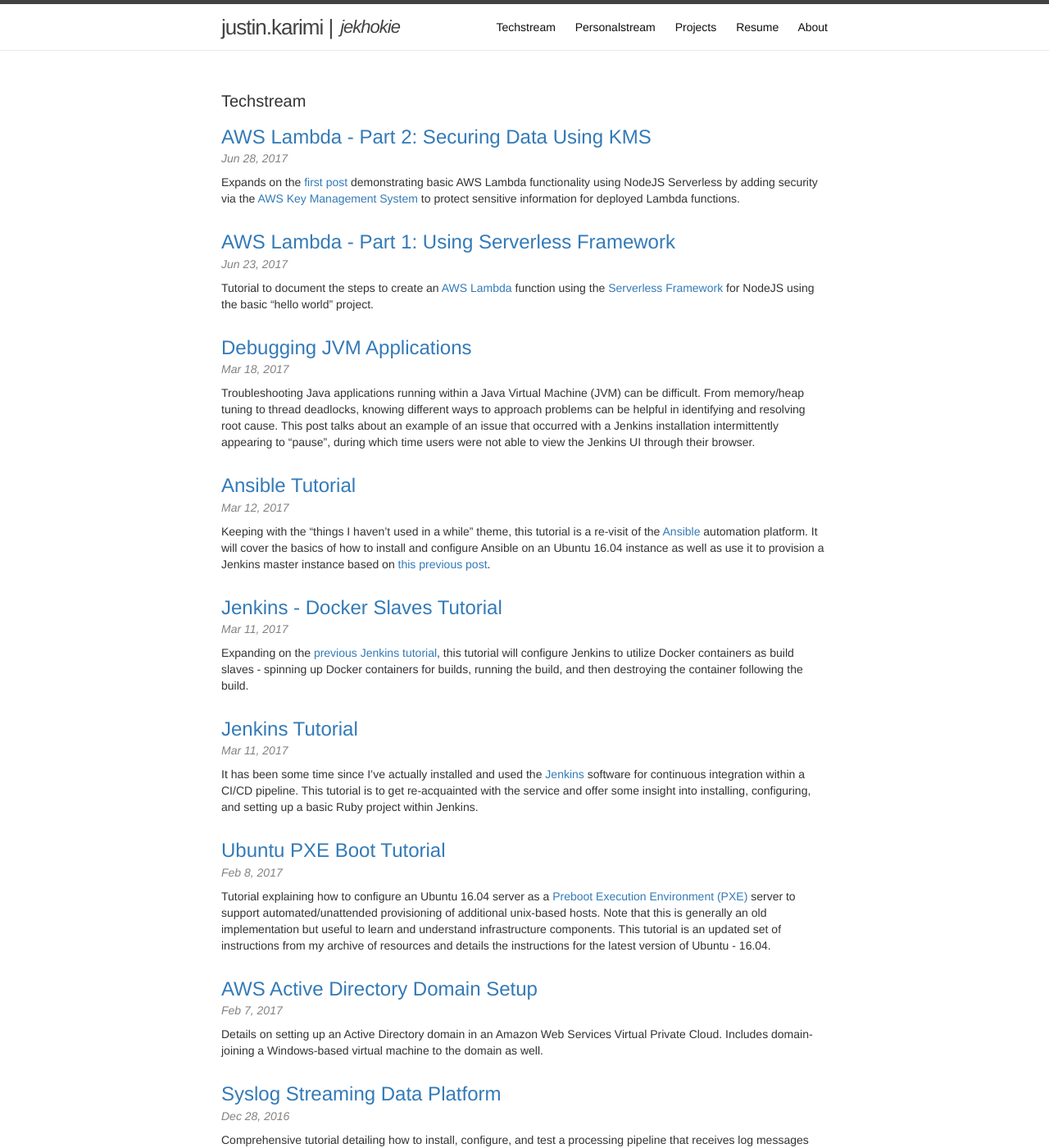
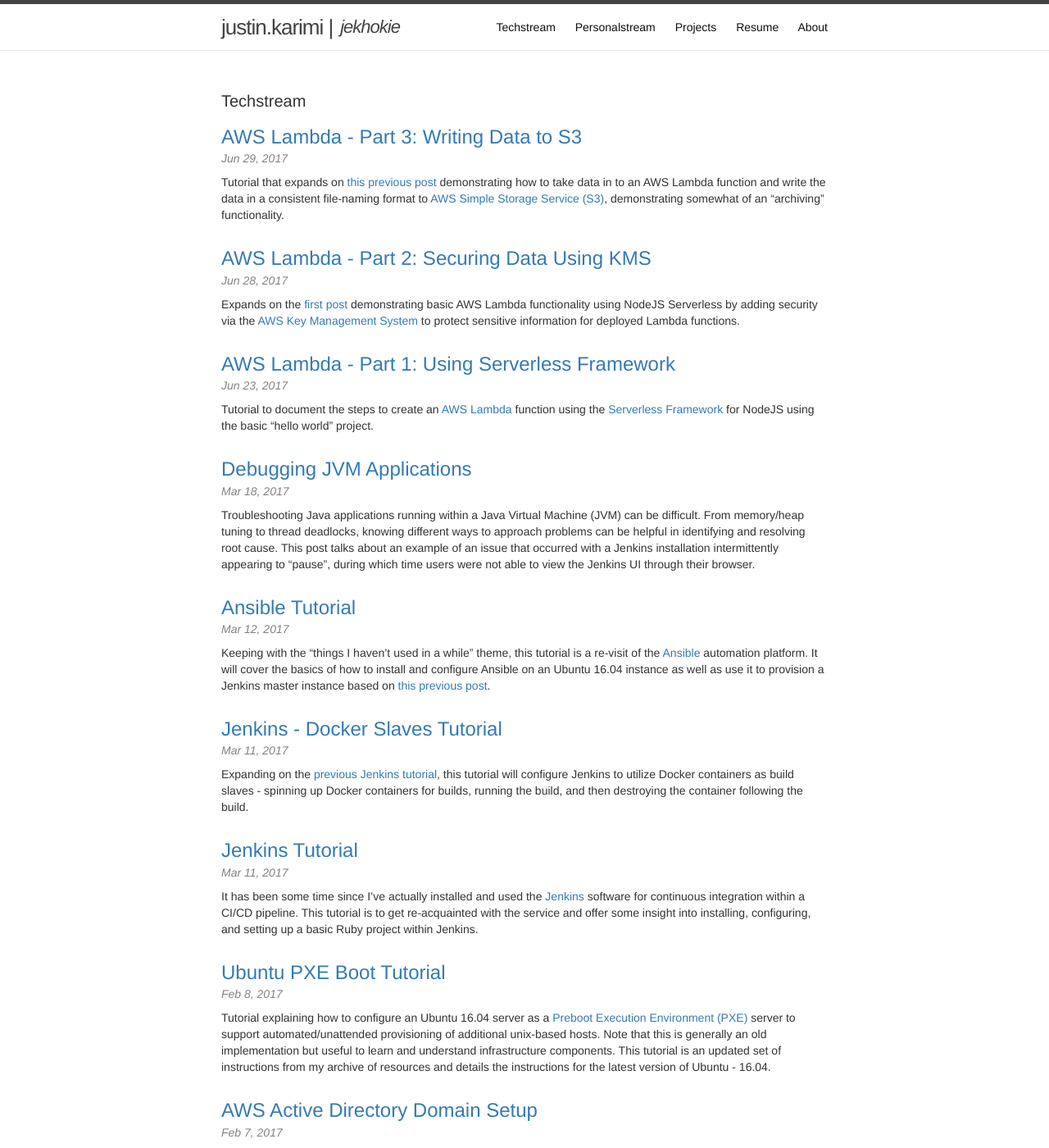
Before and after one commit to jekhokie/jekhokie.github.io, a Jekyll site: the page built from index.html, in a window 1280 px wide and 1400 px high. Shown: the whole window at 82% size. Built offline with Jekyll 4.4.1, drawn with Linux system fonts in a browser that asks for light colours; the list of posts is cut into pages by our own code; some of the changed lines change nothing that is shown; some of the changed text lies outside the part shown.

Commit message:
Add Post for AWS Lambda Storage to S3
Add a post (and update references to point to the new post) that details
how to expand on the previous Lambda functionality and store data to S3
as part of the processing pipeline.

```diff
--- a/_posts/2017-06-28-aws-lambda-part-2-securing-data-using-kms.markdown
+++ b/_posts/2017-06-28-aws-lambda-part-2-securing-data-using-kms.markdown
@@ -283,6 +283,11 @@
 variables are needed, so take a few minutes to write some helper functions to perform this automatically
 for you to make your development patterns easier.
 
+### Next Steps
+
+Take the next step and check out [this next post]({% post_url 2017-06-29-aws-lambda-part-3-writing-to-s3 %})
+that details how to store data that is sent to an AWS Lambda function to AWS S3.
+
 ### Credit
 
 The above tutorial was pieced together with some information from the following sites/resources:
--- /dev/null
+++ b/_posts/2017-06-29-aws-lambda-part-3-writing-to-s3.markdown
@@ -0,0 +1,249 @@
+---
+layout: post
+title:  "AWS Lambda - Part 3: Writing Data to S3"
+date:   2017-06-29 19:31:31 -0400
+categories: nodejs aws lambda serverless s3
+---
+Tutorial that expands on [this previous post]({% post_url 2017-06-28-aws-lambda-part-2-securing-data-using-kms %})
+demonstrating how to take data in to an AWS Lambda function and write the data in a consistent file-naming format
+to [AWS Simple Storage Service (S3)](https://aws.amazon.com/s3/), demonstrating somewhat of an "archiving"
+functionality.
+
+### Background
+
+This post is an expansion of the [previous AWS Lambda Post]({% post_url 2017-06-28-aws-lambda-part-2-securing-data-using-kms %})
+describing how to secure sensitive information in your AWS Lambda project/environment. This post expands
+further and demonstrates how an AWS Lambda function, when sent data along with a request, can write the
+data to an S3 bucket using a naming convention in line with the date/time the request was received,
+demonstrating somewhat of an archiving functionality. Although there are ingest services in AWS that can
+do this more natively using AWS services, this is a good proof of concept to demonstrate how to link an
+AWS Lambda function to S3.
+
+As previously, all instructions within are assumed for an Ubuntu-16.04 installation. While the commands
+may also work on various other operating systems of the Unix type, your mileage may vary.
+
+Like the previous tutorial, you will also need an AWS account to deploy the functionality into and test
+using AWS S3 (and the previous KMS functionality). As a note, S3 is *very* inexpensive for file storage.
+
+### Prerequisites
+
+As before, this posts assume you follow the [previous post]({% post_url 2017-06-28-aws-lambda-part-2-securing-data-using-kms %})
+steps for setting up the environment and having a basic code base. Please follow the previous post in
+its entirety before proceeding with this post.
+
+### Exploring S3
+
+Fist and foremost, we'll detail some commands that you can use to explore your S3 environment. Assuming
+you already have the AWS CLI configured (per the Prerequisites section above), you can run S3 commands
+to explore how to interact with the AWS S3 service:
+
+{% highlight bash %}
+# list buckets in S3 (no output, no buckets created yet)
+$ aws s3 ls
+
+# make a bucket in S3 - note that you may run into a naming conflict
+# given that bucket names MUST be unique within a system - if so, simply
+# choose a different unique name that will work
+$ aws s3 mb s3://test-bucket
+# should output:
+#   make_bucket: test-bucket
+
+# create a local file and copy the contents to the bucket
+$ echo "This is a test" > test-file.txt
+$ aws s3 cp test-file.txt s3://test-bucket
+# should output:
+#   upload: ./test-file.txt to s3://test-bucket/test-file.txt
+
+# list the buckets
+$ aws s3 ls
+# should output:
+#   2017-06-29 19:35:34 test-bucket
+
+# list the bucket contents
+$ aws s3 ls s3://test-bucket
+# should output:
+#   2017-06-29 19:35:45 15 test-file.txt
+
+# remove the test bucket from S3
+$ aws s3 rb s3://test-bucket --force
+# should output:
+#   delete: s3://test-bucket/test-file.txt
+#   remove_bucket: test-bucket
+{% endhighlight %}
+
+### Coding in Serverless
+
+Now that we have some experience interacting with AWS S3 via the command line, let's code our
+application to also interact with the service. We are going to update the code base so that
+whenever the Lambda function receives a request, if the request contains data, we record the
+data to a file in an S3 bucket, with a filename corresponding to the date/time the request was
+made.
+
+We are going to assume that the bucket we wish to use already exists, so let's go ahead and
+create one from the command line like we did before:
+
+{% highlight bash %}
+$ aws s3 mb s3://hello-bucket
+# should output:
+#   make_bucket: hello-bucket
+
+# double-check that the bucket exists
+$ aws s3 ls
+# output should contain:
+#   2017-06-29 19:44:18 hello-bucket
+{% endhighlight %}
+
+Next, we need to set up permissions for the Lambda function to be able to write to the S3 bucket,
+specify a custom parameter containing the bucket name to reduce code duplication, and add a handler
+that will ultimately write the data to S3. Note that the ARN for the S3 bucket is constructed using
+standard notation and the custom bucket name (which is one of the reasons why bucket names must be
+unique):
+
+{% highlight bash %}
+$ vim serverless.yml
+# ensure the following lines exist in the respective areas:
+#   ...
+#   custom:
+#     bucketName: hello-bucket
+#   ...
+#   provider:
+#     iamRoleStatements:
+#       ...
+#       - Effect: Allow
+#         Action:
+#           - s3:PutObject
+#         Resource: "arn:aws:s3:::${self:custom.bucketName}/*"
+#   ...
+#
+# also, update the 'functions' for the hello function to include an
+# environment variable decarling the bucket name:
+#
+#   ...
+#   functions:
+#     hello:
+#       ...
+#       environment:
+#         S3BUCKET: ${self:custom.bucketName}
+{% endhighlight %}
+
+We'll install a library that will make it easier to format dates and times:
+
+{% highlight bash %}
+$ npm install --save moment
+{% endhighlight %}
+
+Require the library at the top of your `handler.js` file:
+
+{% highlight JavaScript %}
+const moment = require('moment');
+{% endhighlight %}
+
+We'll now add some code that will check for incoming data and, if present, write the data to
+the S3 bucket using a file name that includes the date and time the data was received. Add the
+following function declaration somewhere in the `handler.js` file:
+
+{% highlight JavaScript %}
+function writeDataToS3(data) {
+  return new Promise((r, x) => {
+      if (typeof(data) === 'undefined' || data == '') {
+        x("No data provided");
+      } else {
+        const filename = moment().format("YYYY-MM-DD-hhmmss") + '.txt',
+              s3 = new Aws.S3();
+
+        s3.putObject({ Bucket: process.env.S3BUCKET, Key: filename, Body: data }, function(err, data) {
+          if (err) x(err);
+          else r(filename);
+        });
+      }
+  });
+}
+{% endhighlight %}
+
+Then, update the `hello` function to reflect the following Promise chain and functionality:
+
+{% highlight JavaScript %}
+module.exports.hello = (event, context, callback) => {
+  getDataKey()
+    .then((dataKey) => { return getDecryptedFile(dataKey); })
+    .then((data) => {
+      return writeDataToS3(event);
+    })
+    .then((filename) => {
+      const response = {
+        statusCode: 200,
+        body: JSON.stringify({
+          message: 'Data stored to S3 location: ' + "s3://" + process.env.S3BUCKET + "/" + filename,
+          input: event,
+        }),
+      };
+
+      callback(null, response);
+    })
+    .catch(callback);
+};
+{% endhighlight %}
+
+The Lambda function now inspects the incoming data element (`event`) to ensure it has data (if not,
+it throws an exception given that the intent of this exercise is to store data in S3). Once it verifies
+data exists, it writes the data to a file named with the date/time that the event occurred and returns
+the data location in S3 to the requestor. Let's run the Lambda function locally again and inspect the
+output:
+
+{% highlight bash %}
+$ sls invoke local -f hello --data "This is some test data"
+# should output something similar to the following:
+#   {
+#       "statusCode": 200,
+#       "body": "{\"message\":\"Data stored to S3 location: s3://hello-bucket/2017-06-29-204551.txt\",\"input\":\"This is some test data\"}"
+#   }
+{% endhighlight %}
+
+It appears the data has been successfully stored - let's check the S3 bucket via the command line
+tools to ensure we can see the file created:
+
+{% highlight bash %}
+$ aws s3 ls s3://hello-bucket
+# should output something similar to the following:
+#   2017-06-29 20:45:53          22 2017-06-29-204551.txt
+{% endhighlight %}
+
+Now, let's run a final test to make sure the function fails as expected when no data is provided:
+
+{% highlight bash %}
+$ sls invoke local -f hello
+# should output something similar to the following:
+#   {
+#       "errorMessage": "No data provided"
+#   }
+{% endhighlight %}
+
+It looks like things are working as expected - let's deploy the function to AWS and test
+it/verify that it works and stores the files as expected:
+
+{% highlight bash %}
+$ sls deploy -v
+# wait for the function to deploy
+
+$ sls invoke -f hello --data "This is some other test data"
+# should output a message indicating the S3 storage location
+{% endhighlight %}
+
+Everything is working great! Let's perform some clean-up to ensure we aren't billed for the usage
+moving forward:
+
+{% highlight bash %}
+$ sls remove -v
+# wait for the resources to be removed
+
+$ aws s3 rb s3://hello-bucket --force
+# wait for the bucket to be removed
+{% endhighlight %}
+
+### Credit
+
+The above tutorial was pieced together with some information from the following sites/resources:
+
+* [AWS S3](https://aws.amazon.com/s3/)
+* [Using S3 Commands](http://docs.aws.amazon.com/cli/latest/userguide/using-s3-commands.html)
+* [Serverless S3 Example](https://github.com/serverless/examples/tree/master/aws-node-fetch-file-and-store-in-s3)
```
